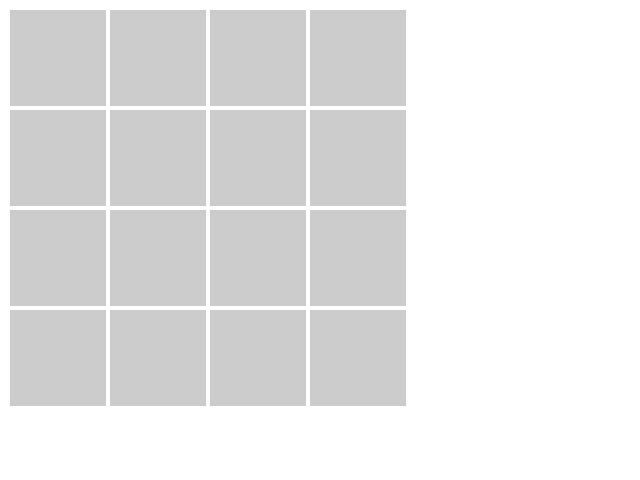
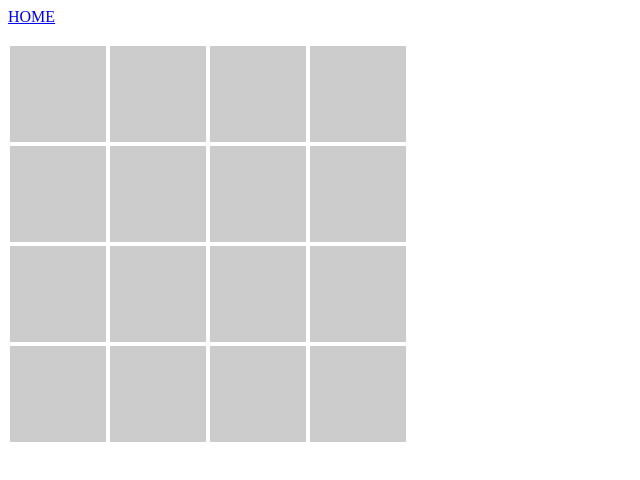
Before and after one commit to siva1b3/2048, a plain HTML site: page index.html in a window 1280 px wide. Shown: the whole page, without its empty margins (0-640 px from the left). Drawn offline with Linux system fonts and the light colour scheme.

Commit message:
Update index.html

```diff
--- a/index.html
+++ b/index.html
@@ -9,6 +9,8 @@
 </head>
 <body>
     <script src="assets/index.js"></script>
+    <div><a href="https://siva1b3.github.io/home/">HOME</a></div>
+    </br>
         <div class="row">
             <div class="outer-square"  onclick="toggleInnerSquare(event)"  id="square-0" data-index="0"><div class="inner-square" onclick="hideInnerSquare(event)"></div></div>
             <div class="outer-square"  onclick="toggleInnerSquare(event)"  id="square-1" data-index="1"><div class="inner-square" onclick="hideInnerSquare(event)"></div></div>
```
